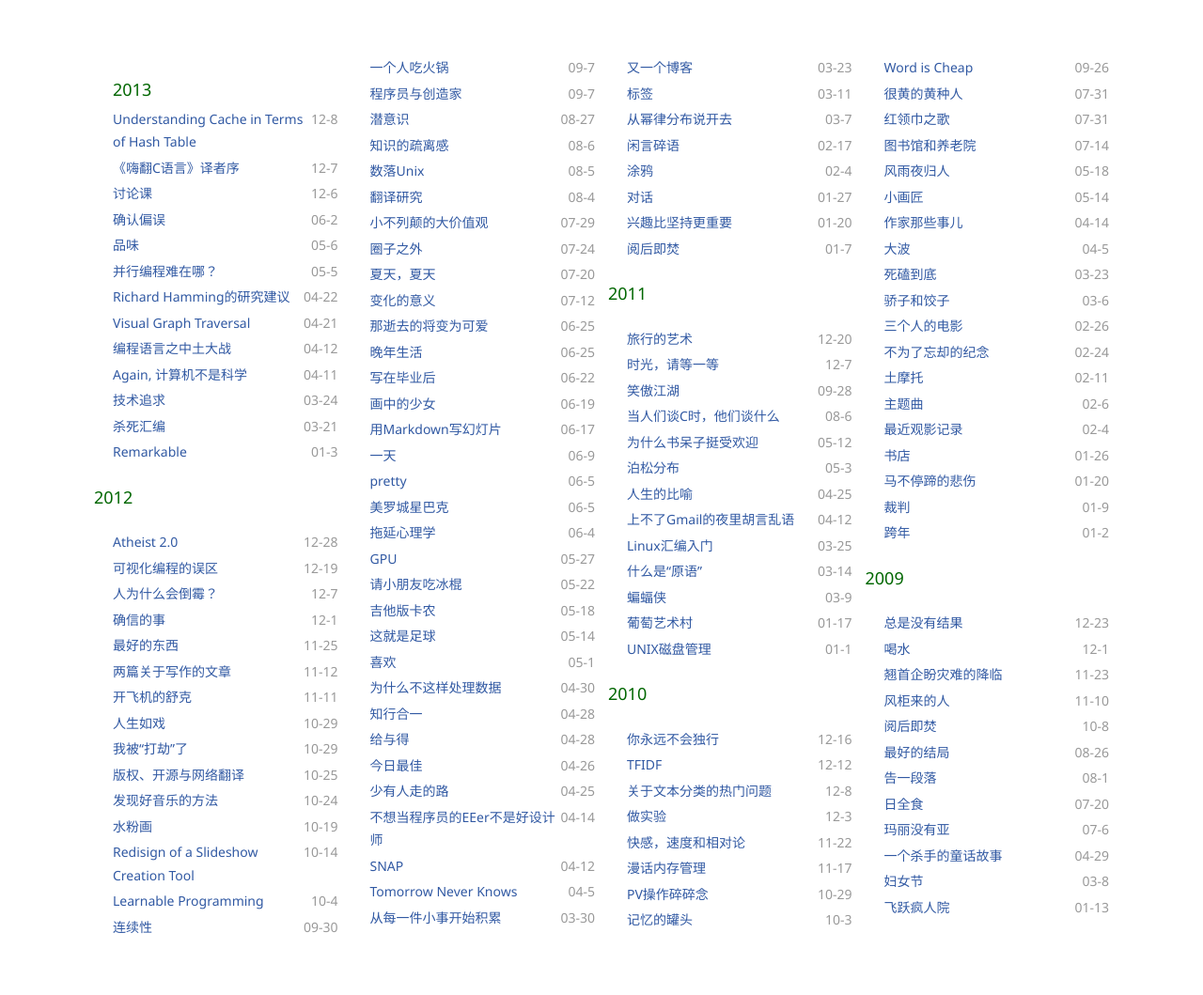
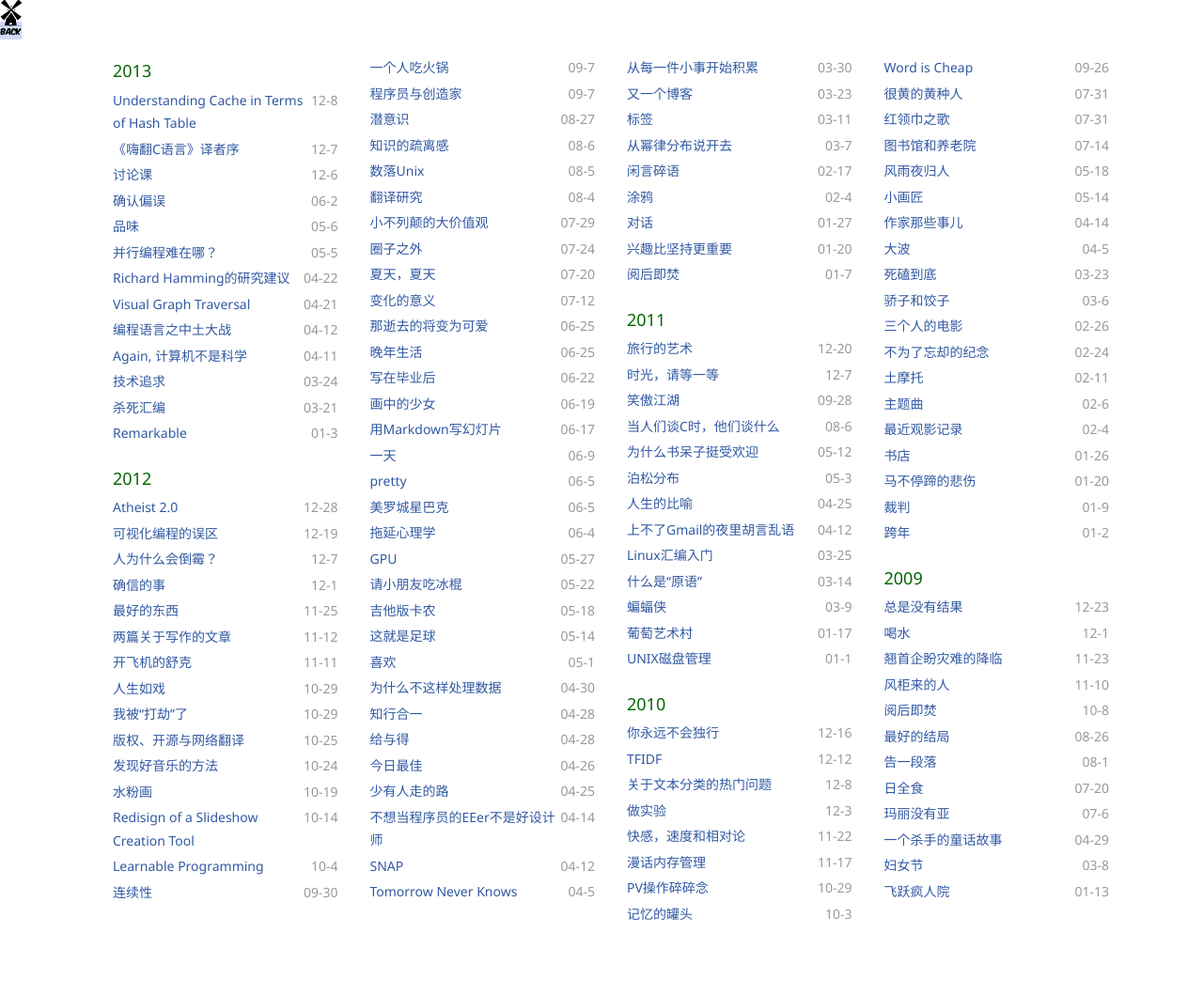
Before and after one commit to dreamsome/onesuper.github.com, a Jekyll site: the page built from archive.html, in a window 1280 px wide. Shown: the whole page at 94% size. Built offline with Jekyll 4.4.1, drawn with Linux system fonts in a browser that asks for light colours; Markdown is read by kramdown in place of the engine named in the settings.

Commit message:
back button

```diff
--- a/archive.html
+++ b/archive.html
@@ -1,20 +1,24 @@
 ---
 layout: default
-title: "Archive"
+title: "ls -t"
 ---
 
+
+<div style="position: absolute; left: 0; top: 0;">
+<a href="/"><img src="/images/ButtonHome.png"></a>
+</div>
 
 
 <ul class="chaos">
 {% for post in site.posts %}
 
     {% unless post.next %}
-      <h3 style="margin: 20px 0 0 20px;">{{ post.date | date: '%Y' }}</h3>
+      <h3 style="margin: 0 0 0 20px;">{{ post.date | date: '%Y' }}</h3>
     {% else %}
       {% capture year %}{{ post.date | date: '%Y' }}{% endcapture %}
       {% capture nyear %}{{ post.next.date | date: '%Y' }}{% endcapture %}
       {% if year != nyear %}
-       <h3>{{ post.date | date: '%Y' }}</h3>
+       <h3 style="margin: 20px 0 0 20px;">{{ post.date | date: '%Y' }}</h3>
       {% endif %}
     {% endunless %}
 
```
Also changed, not shown: images/ButtonHome.png (added).
